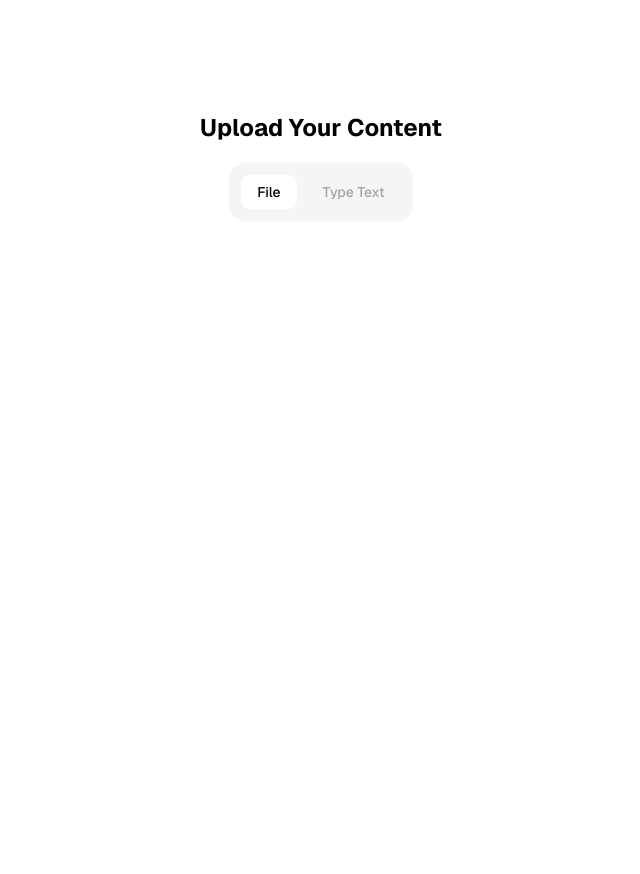
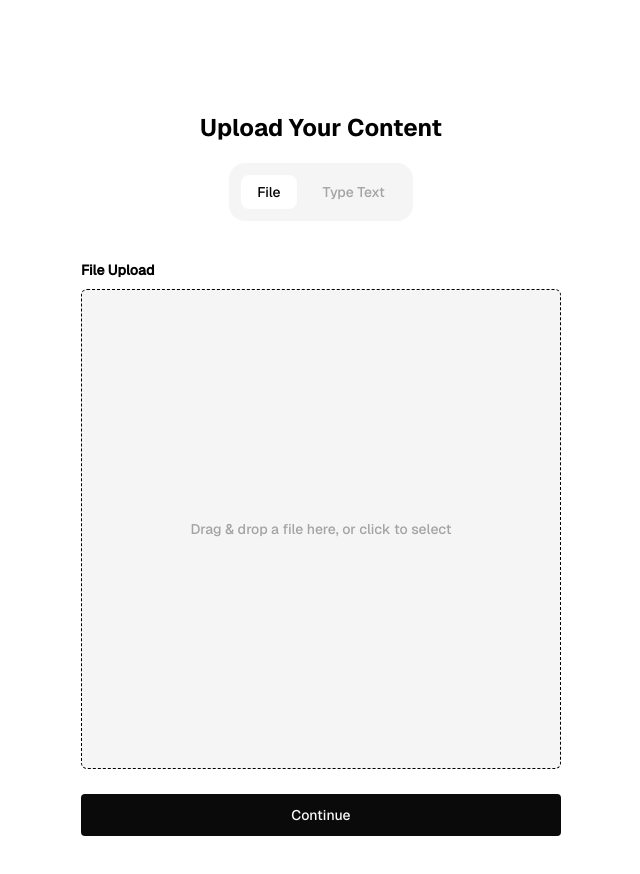
Before and after one commit to andrexxrojas/Anki-Gen, a React (Vite) app: page /step-one in a window 1280 px wide. Shown: the top 874 px of the page, without its empty margins (319-959 px from the left). Built offline with nearby package versions, Linux system fonts and the light colour scheme.

Commit message:
Finished UI For Step One

```diff
--- a/package.json
+++ b/package.json
@@ -10,6 +10,7 @@
     "preview": "vite preview"
   },
   "dependencies": {
+    "anki-gen": "file:",
     "react": "^19.1.0",
     "react-dom": "^19.1.0",
     "react-router-dom": "^7.6.1"
--- /dev/null
+++ b/src/components/FileUpload/FileUpload.jsx
@@ -0,0 +1,62 @@
+import { useState, useRef } from "react";
+import styles from "./FileUpload.module.css";
+
+export default function FileUpload() {
+    const [file, setFile] = useState(null);
+    const [isDragging, setIsDragging] = useState(false);
+    const inputRef = useRef(null);
+
+    const handleDrop = (e) => {
+        e.preventDefault();
+        setIsDragging(false);
+        if (e.dataTransfer.files && e.dataTransfer.files[0]) {
+            setFile(e.dataTransfer.files[0]);
+        }
+    }
+
+    const handleDragOver = (e) => {
+    e.preventDefault();
+    setIsDragging(true);
+  };
+
+    const handleDragLeave = () => {
+        setIsDragging(false);
+    }
+
+    const handleFileSelect = (e) => {
+        if (e.target.files && e.target.files[0]) {
+            setFile(e.target.files[0]);
+        }
+    }
+
+    const handleClick = () => {
+        inputRef.current.click();
+    }
+
+    return (
+        <div className={styles['file-upload-container']}>
+            <h3 className={styles['header']}>File Upload</h3>
+            <div
+                className={`${styles['drop-zone']} ${isDragging ? styles['dragging'] : ""}`}
+                onClick={handleClick}
+                onDragOver={handleDragOver}
+                onDragLeave={handleDragLeave}
+                onDrop={handleDrop}
+            >
+                <input
+                    type="file"
+                    ref={inputRef}
+                    className={styles['hidden-input']}
+                    onChange={handleFileSelect}
+                />
+
+                {file ? (
+                    <p>{file.name}</p>
+                ) : (
+                    <p className={styles['no-file']}>Drag & drop a file here, or click to select</p>
+                )}
+            </div>
+            <button className={styles['continue-btn']}>Continue</button>
+        </div>
+    )
+}
--- /dev/null
+++ b/src/components/FileUpload/FileUpload.module.css
@@ -0,0 +1,56 @@
+.header {
+    font-family: "Geist Medium";
+    font-size: clamp(0.75rem, 1.5vw, 0.875rem);
+    margin-bottom: 10px;
+}
+
+.drop-zone {
+    font-family: "Geist Medium";
+    font-size: clamp(0.75rem, 1.5vw, 0.875rem);
+    display: flex;
+    justify-content: center;
+    align-items: center;
+    aspect-ratio: 1;
+    width: clamp(250px, 85vw, 480px);
+    margin: 0 auto;
+    box-sizing: border-box;
+    border: 1px dashed #000000;
+    border-radius: 6px;
+    background-color: #F5F5F5;
+    user-select: none;
+    cursor: pointer;
+}
+
+.dragging {
+    border-color: #1e90ff;
+    background: #f0f8ff;
+}
+
+.hidden-input {
+    display: none;
+}
+
+.no-file {
+    color: #a3a3a3;
+}
+
+.continue-btn {
+    margin-top: 25px;
+    display: block;
+    width: 100%;
+    font-family: "Geist Medium";
+    font-size: clamp(0.75rem, 1.5vw, 0.875rem); /* Fluid Between 12px and 14px */
+    padding: 0.75rem 1.5rem;
+    border-radius: 4px;
+    border: none;
+    outline: none;
+    user-select: none;
+    cursor: pointer;
+    background-color: #0a0a0a;
+    color: #fafafa;
+    transition: 0.3s ease;
+}
+
+.continue-btn:hover {
+    opacity: 90%;
+}
--- /dev/null
+++ b/src/components/TypeText/TypeText.jsx
@@ -0,0 +1,20 @@
+import styles from "./TypeText.module.css";
+
+export default function TypeText() {
+    return (
+        <div className={styles['type-text-container']}>
+            <h3 className={styles['header']}>Text Input</h3>
+            <div className={styles['type-zone']}>
+                <textarea
+                    className={styles['text-area']}
+                    rows="10"
+                    cols="50"
+                    name="text-input"
+                    id="text-input"
+                    placeholder="Write or paste your text into this field."
+                ></textarea>
+            </div>
+            <button className={styles['continue-btn']}>Continue</button>
+        </div>
+    )
+}
--- /dev/null
+++ b/src/components/TypeText/TypeText.module.css
@@ -0,0 +1,47 @@
+.header {
+    font-family: "Geist Medium";
+    font-size: clamp(0.75rem, 1.5vw, 0.875rem);
+    margin-bottom: 10px;
+}
+
+.type-zone {
+    aspect-ratio: 1;
+    width: 100%;
+    max-width: 480px;
+}
+
+.text-area {
+    font-family: "Geist Medium";
+    font-size: clamp(0.75rem, 1.5vw, 0.875rem);
+    border: 1px solid #000000;
+    resize: none;
+    box-sizing: border-box;
+    outline: none;
+    display: block;
+    width: 100%;
+    height: 100%;
+    padding: 20px;
+    border-radius: 6px;
+    background-color: #F5F5F5;
+}
+
+.continue-btn {
+    margin-top: 25px;
+    display: block;
+    width: 100%;
+    font-family: "Geist Medium";
+    font-size: clamp(0.75rem, 1.5vw, 0.875rem); /* Fluid Between 12px and 14px */
+    padding: 0.75rem 1.5rem;
+    border-radius: 4px;
+    border: none;
+    outline: none;
+    user-select: none;
+    cursor: pointer;
+    background-color: #0a0a0a;
+    color: #fafafa;
+    transition: 0.3s ease;
+}
+
+.continue-btn:hover {
+    opacity: 90%;
+}
--- a/src/pages/StepOne.jsx
+++ b/src/pages/StepOne.jsx
@@ -1,5 +1,7 @@
 import { useState } from "react";
 import styles from "./styles/StepOne.module.css";
+import FileUpload from "../components/FileUpload/FileUpload";
+import TypeText from "../components/TypeText/TypeText";
 
 export default function StepOne() {
     const [activeTab, setActiveTab] = useState("file");
@@ -22,6 +24,10 @@ export default function StepOne() {
                     onClick={() => handleClick('text')}
                 >Type Text</button>
             </div>
+
+            {
+                activeTab === "file" ? (<FileUpload/>) : (<TypeText/>)
+            }
         </section>
     )
 }
--- a/src/pages/styles/StepOne.module.css
+++ b/src/pages/styles/StepOne.module.css
@@ -20,6 +20,7 @@
     gap: 10px;
     padding: 12px;
     border-radius: 16px;
+    margin-bottom: 40px;
 }
 
 .tab {
@@ -44,3 +45,9 @@
     background-color: #FFFFFF;
     color: #000000;
 }
+
+.continue-btn {
+    margin-top: 25px;
+    display: block;
+    width: 100%;
+}
```
Also changed, not shown: 1 other file (tests, documents, lock files or other folders).
